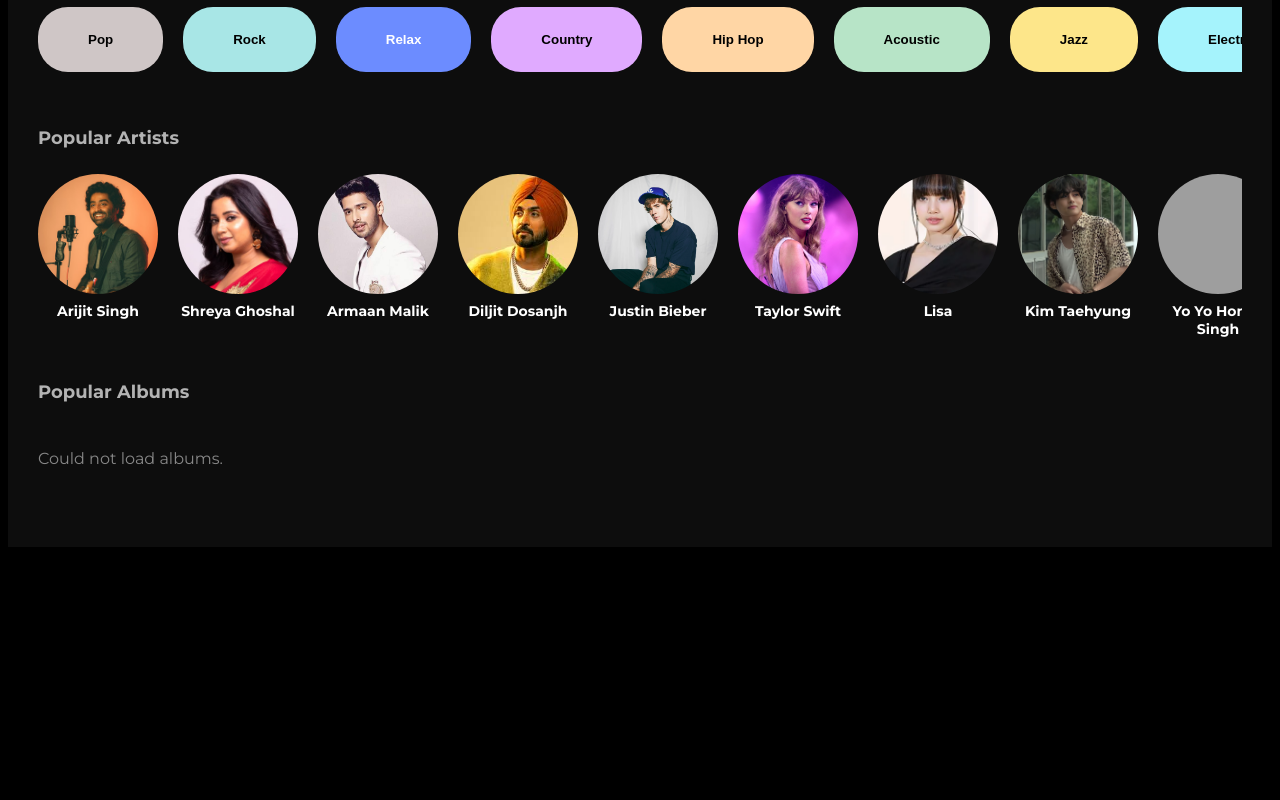
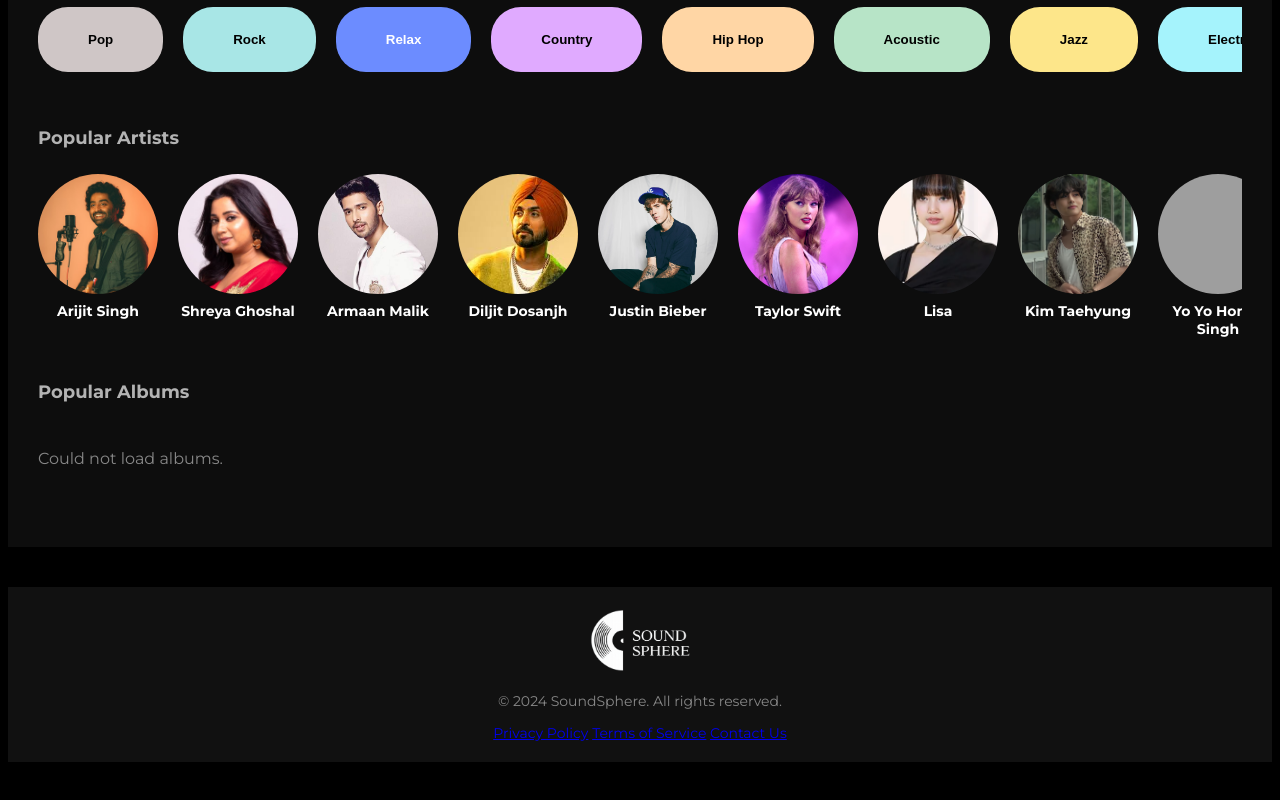
Before and after one commit to rakhi-qwerty/Sound_sphere, a website: page index.html in a window 1280 px wide. Shown: the part 641-1441 px from the top of the page. Before the commit the page ends 1286 px from the top, so only its background shows below. Drawn offline with Linux system fonts and the light colour scheme; no server answers; grey boxes are pictures that could not be loaded.

Commit message:
feat: add footer section with logo and links to Privacy Policy, Terms of Service, and Contact Us

```diff
--- a/index.html
+++ b/index.html
@@ -107,6 +107,20 @@
 
 </section>
 
+<!-- FOOTER -->
+<footer class="footer">
+  <div class="footer-content">
+    <div class="footer-left">
+      <img src="images/logo_no_bg - Edited.png" alt="SoundSphere" class="footer-logo">
+      <p>&copy; 2024 SoundSphere. All rights reserved.</p>
+    </div>
+    <div class="footer-right">
+      <a href="#" class="footer-link">Privacy Policy</a>
+      <a href="#" class="footer-link">Terms of Service</a>
+      <a href="#" class="footer-link">Contact Us</a>
+    </div>
+  </div>
+
 <!-- FULL-SCREEN PLAYER -->
 <div id="fullPlayer" class="full-player" style="display:none;">
   <button class="fp-close" onclick="closeFullPlayer()"><i class="fa-solid fa-chevron-down"></i></button>
@@ -176,6 +190,8 @@
       <span id="totalTime">0:00</span>
     </div>
   </div>
+
+
   <div class="player-right">
     <button onclick="openFullPlayer()" title="Expand player"><i class="fa-solid fa-up-right-and-down-left-from-center"></i></button>
     <i class="fa-solid fa-volume-high"></i>
--- a/style.css
+++ b/style.css
@@ -528,6 +528,15 @@
 }
 
 
+/* footer */
+footer {
+  background: #111;
+  color: #888;
+  text-align: center;
+  padding: 20px;
+  margin-top: 40px;
+  font-size: 14px;
+}
 
 
 
```
